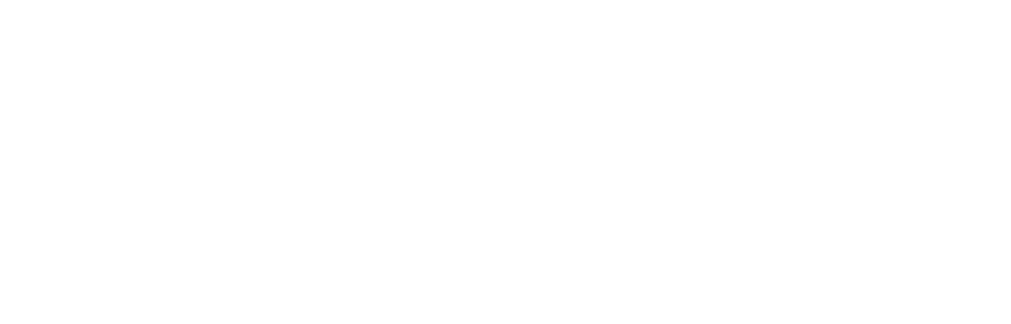
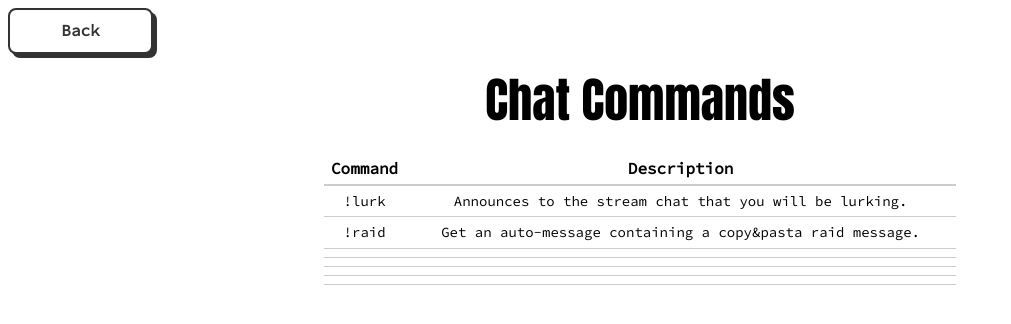
Before and after one commit to chrisaaronr/TOPSilog-twitch-info, a plain HTML site: page chat-commands.html in a window 1280 px wide. Shown: the whole page, without its empty margins (0-1011 px from the left). Drawn offline with Linux system fonts and the light colour scheme.

Commit message:
update 'chat commands' page

```diff
--- a/chat-commands.html
+++ b/chat-commands.html
@@ -4,8 +4,53 @@
     <meta charset="UTF-8">
     <meta name="viewport" content="width=device-width, initial-scale=1.0">
     <title>TOPSilog: Chat Commands</title>
+
+
+    <!-- Stylesheets -->
+    <link href="./resources/css/style.css" type="text/css" rel="stylesheet">
 </head>
 <body>
+    <header>
+        <a href="./index.html" class="button">Back</a>
+        <h1 class="content">Chat Commands</h1>
+    </header>
+
+    <section>
+        <table>
+            <thead>
+                <tr>
+                    <th>Command</th>
+                    <th>Description</th>
+                </tr>
+            </thead>
+            <tbody>
+                <tr>
+                    <td>!lurk</td>
+                    <td>Announces to the stream chat that you will be lurking.</td>
+                </tr>
+                <tr>
+                    <td>!raid</td>
+                    <td>Get an auto-message containing a copy&pasta raid message.</td>
+                </tr>
+                <tr>
+                    <td></td>
+                    <td></td>
+                </tr>
+                <tr>
+                    <td></td>
+                    <td></td>
+                </tr>
+                <tr>
+                    <td></td>
+                    <td></td>
+                </tr>
+                <tr>
+                    <td></td>
+                    <td></td>
+                </tr>
+            </tbody>
+        </table>
+    </section>
 
 </body>
 </html>
--- a/resources/css/style.css
+++ b/resources/css/style.css
@@ -1237,3 +1237,8 @@ h1.intro {
     display: flex;
     justify-content: center;
 }
+
+h2:hover {
+    color: var(--c-background);
+    -webkit-text-stroke-color: var(--c-black);
+}
```
Also changed, not shown: gamemods.html (+19 -0 lines), index.html (+6 -4 lines).
